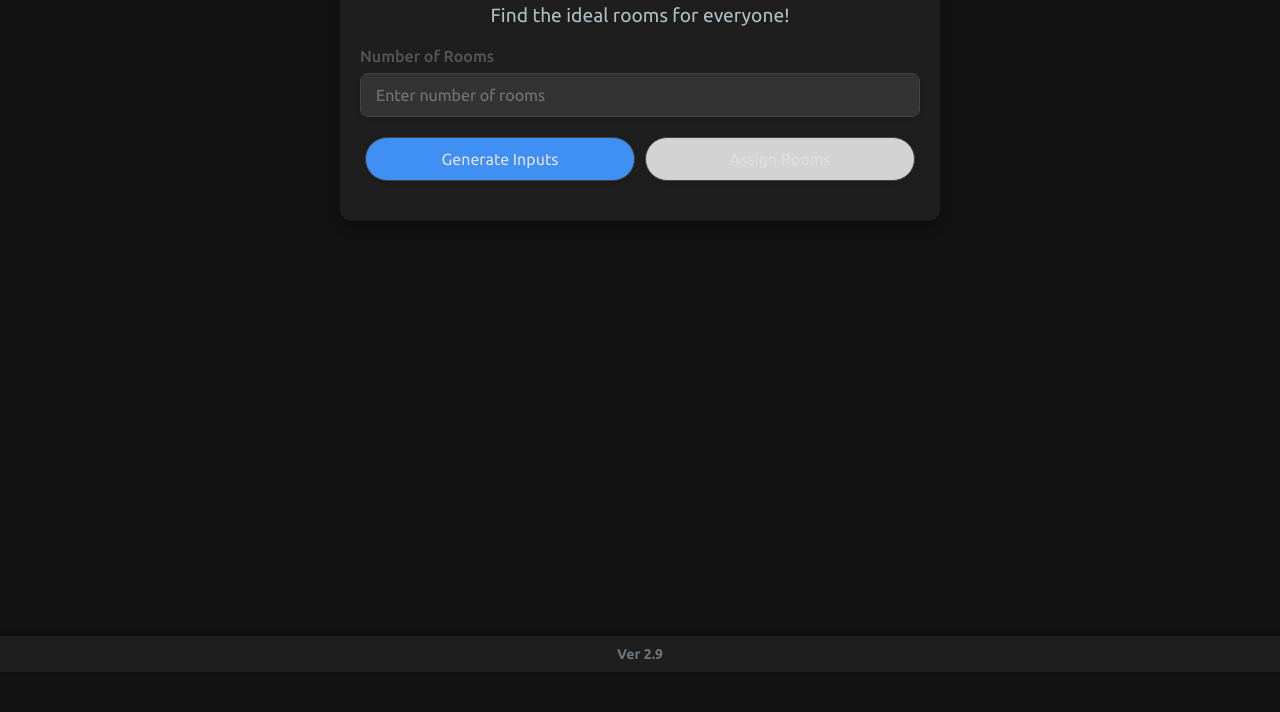
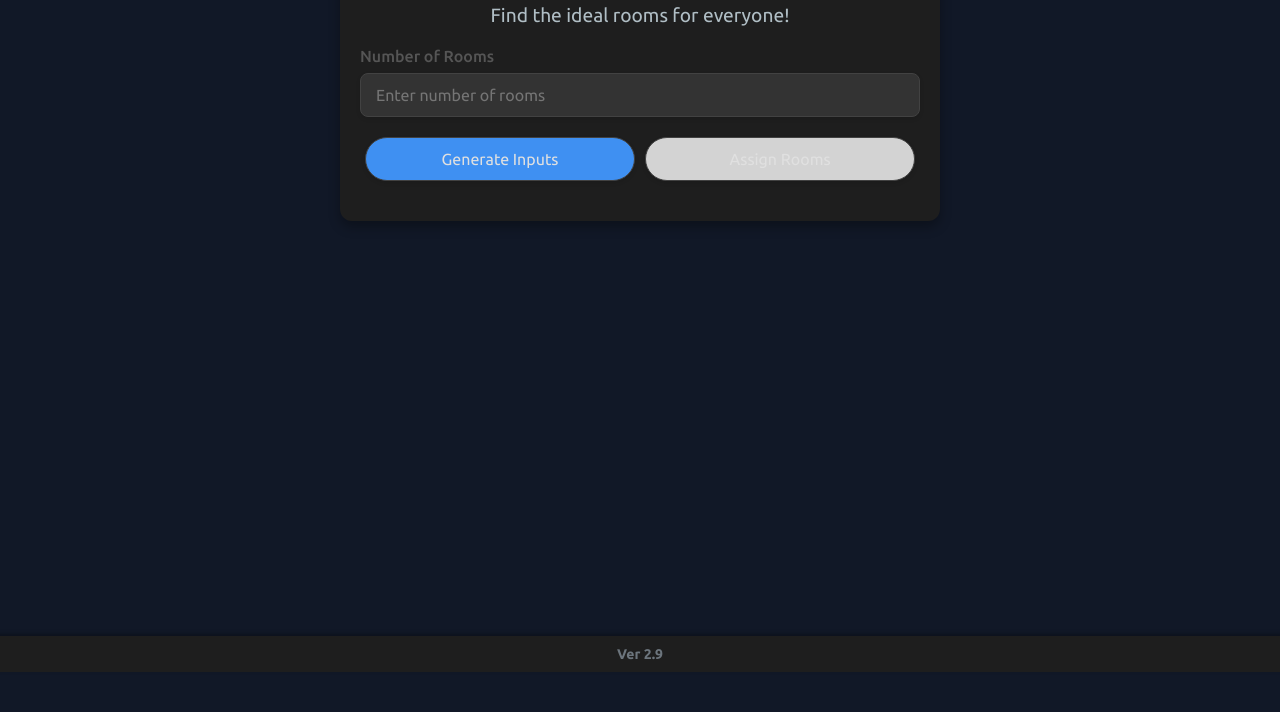
Before and after one commit to AirTMZ/RoomAllocation, a plain HTML site: page index.html in a window 1280 px wide. Shown: the part 128-840 px from the top of the page. Drawn offline with Linux system fonts and the light colour scheme.

Commit message:
Update darkStyles.css

```diff
--- a/styling/darkStyles.css
+++ b/styling/darkStyles.css
@@ -3,7 +3,7 @@
 
 /* Base styling */
 body {
-  background-color: #121212;
+  background-color: #111827;
   color: #e0e0e0;
 }
 
```
